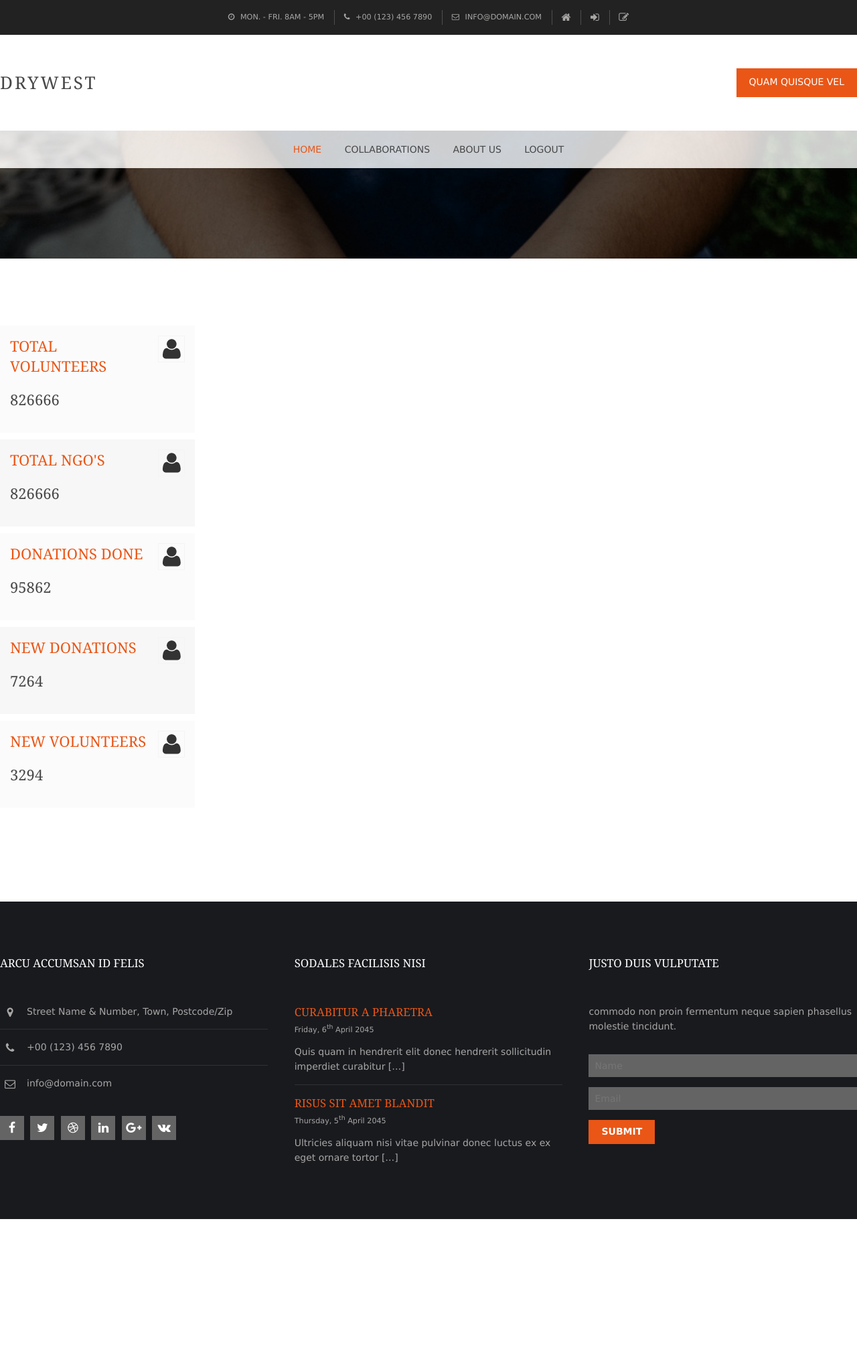
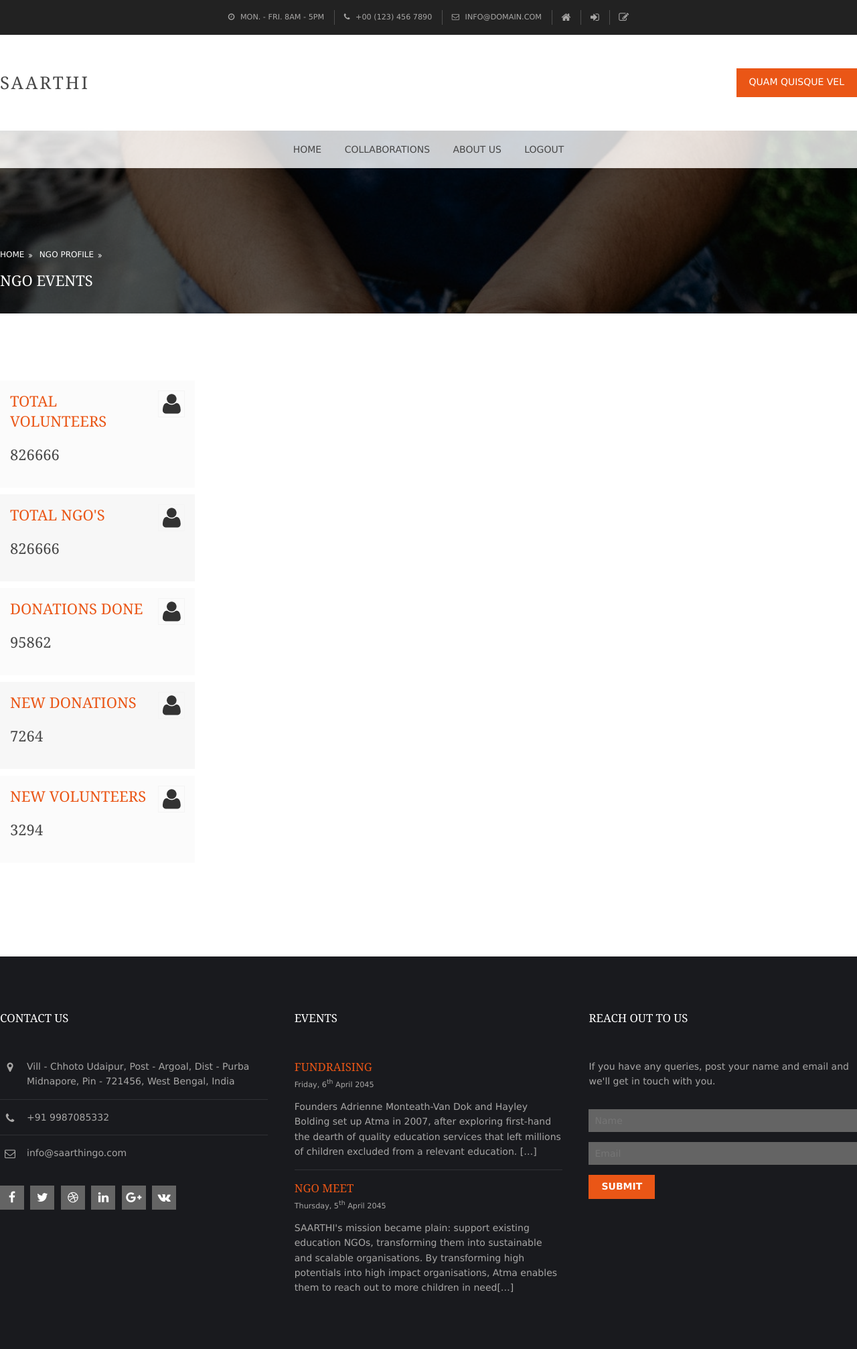
Before and after one commit to prakashjha18/IP-project, a PHP site: page /be-the-change/respngoevent.php in a window 1280 px wide. Shown: the whole page at 67% size. Before the commit the page ends 1820 px from the top, so only its background shows below. Run offline with PHP 8.4, Linux system fonts and the light colour scheme; the visitor is signed in with stand-in values (Sample User, id 1); data that the repository does not hold is empty.

Commit message:
minor fixes

```diff
--- a/donors.php
+++ b/donors.php
@@ -148,7 +148,7 @@ items a {
     <nav id="mainav" class="hoc clear">
       <!-- ################################################################################################ -->
       <ul class="clear">
-        <li class="active"><a href="index.php">Home</a></li>
+        <li><a href="index.php">Home</a></li>
         <li><a href="collaboration.html">Collaborations</a></li>
         <li><a href="about.html">About Us</a></li>
         <li><a href="pages/includes/logout.php">Logout</a></li>
--- a/layout/styles/layout.css
+++ b/layout/styles/layout.css
@@ -37,16 +37,18 @@ File: Layout CSS
 .grid-container1 {
   display: grid;
   grid-template-columns: 36% 36% 36%;
-  padding: 5px;
+  padding: 2px;
   height : ""
 
 }
 .grid-item1{
   border: 1px solid rgba(0, 0, 0, 0);
-  padding: 5px;
+  padding: 3px;
+  border-radius : 30px;
 }
 .first1	{
 	background-color: #E1E1E1;
+  border-radius: 40px;
 }
 .textwrap	{
 	background-color: #E1E1E1;
--- a/respngoevent.php
+++ b/respngoevent.php
@@ -126,7 +126,7 @@ $events=ngoevents($nid);
   <header id="header" class="hoc clear">
     <!-- ################################################################################################ -->
     <div id="logo" class="fl_left">
-      <h1><a href="../index.html">Drywest</a></h1>
+      <h1><a href="../index.html">SAARTHI</a></h1>
     </div>
     <div class="fl_right"><a class="btn" href="#">Quam quisque vel</a></div>
     <!-- ################################################################################################ -->
@@ -142,7 +142,7 @@ $events=ngoevents($nid);
     <nav id="mainav" class="hoc clear">
       <!-- ################################################################################################ -->
       <ul class="clear">
-        <li class="active"><a href="index.php">Home</a></li>
+        <li><a href="index.php">Home</a></li>
         <li><a href="collaboration.html">Collaborations</a></li>
         <li><a href="about.html">About Us</a></li>
         <li><a href="pages/includes/logout.php">Logout</a></li>
@@ -154,6 +154,11 @@ $events=ngoevents($nid);
   <!-- ################################################################################################ -->
   <div class="wrapper overlay">
     <div id="breadcrumb" class="hoc clear">
+      <ul>
+        <li><a href="#">HOME</a></li>
+        <li><a href="#">NGO PROFILE</a></li><BR><BR>
+      </ul>
+      <h5>NGO EVENTS</h5>
       <!-- ################################################################################################ -->
 
       <!-- ################################################################################################ -->
@@ -370,15 +375,15 @@ $events=ngoevents($nid);
   <footer id="footer" class="hoc clear">
     <!-- ################################################################################################ -->
     <div class="one_third first">
-      <h6 class="heading">Arcu accumsan id felis</h6>
+      <h6 class="heading">CONTACT US</h6>
       <ul class="nospace btmspace-30 linklist contact">
         <li><i class="fa fa-map-marker"></i>
           <address>
-          Street Name &amp; Number, Town, Postcode/Zip
+          Vill - Chhoto Udaipur, Post - Argoal, Dist - Purba Midnapore, Pin - 721456, West Bengal, India
           </address>
         </li>
-        <li><i class="fa fa-phone"></i> +00 (123) 456 7890</li>
-        <li><i class="fa fa-envelope-o"></i> info@domain.com</li>
+        <li><i class="fa fa-phone"></i> +91 9987085332</li>
+        <li><i class="fa fa-envelope-o"></i> info@saarthingo.com</li>
       </ul>
       <ul class="faico clear">
         <li><a class="faicon-facebook" href="#"><i class="fa fa-facebook"></i></a></li>
@@ -390,32 +395,32 @@ $events=ngoevents($nid);
       </ul>
     </div>
     <div class="one_third">
-      <h6 class="heading">Sodales facilisis nisi</h6>
+      <h6 class="heading">EVENTS</h6>
       <ul class="nospace linklist">
         <li>
           <article>
-            <h2 class="nospace font-x1"><a href="#">Curabitur a pharetra</a></h2>
+            <h2 class="nospace font-x1"><a href="#">Fundraising</a></h2>
             <time class="font-xs block btmspace-10" datetime="2045-04-06">Friday, 6<sup>th</sup> April 2045</time>
-            <p class="nospace">Quis quam in hendrerit elit donec hendrerit sollicitudin imperdiet curabitur [&hellip;]</p>
+            <p class="nospace">Founders Adrienne Monteath-Van Dok and Hayley Bolding set up Atma in 2007, after exploring first-hand the dearth of quality education services that left millions of children excluded from a relevant education. [&hellip;]</p>
           </article>
         </li>
         <li>
           <article>
-            <h2 class="nospace font-x1"><a href="#">Risus sit amet blandit</a></h2>
+            <h2 class="nospace font-x1"><a href="#">NGO meet</a></h2>
             <time class="font-xs block btmspace-10" datetime="2045-04-05">Thursday, 5<sup>th</sup> April 2045</time>
-            <p class="nospace">Ultricies aliquam nisi vitae pulvinar donec luctus ex ex eget ornare tortor [&hellip;]</p>
+            <p class="nospace">SAARTHI's mission became plain: support existing education NGOs, transforming them into sustainable and scalable organisations. By transforming high potentials into high impact organisations, Atma enables them to reach out to more children in need[&hellip;]</p>
           </article>
         </li>
       </ul>
     </div>
     <div class="one_third">
-      <h6 class="heading">Justo duis vulputate</h6>
-      <p class="nospace btmspace-30">commodo non proin fermentum neque sapien phasellus molestie tincidunt.</p>
+      <h6 class="heading">Reach Out To Us</h6>
+      <p class="nospace btmspace-30">If you have any queries, post your name and email and we'll get in touch with you.</p>
       <form method="post" action="#">
         <fieldset>
           <legend>Newsletter:</legend>
-          <input class="btmspace-15" type="text" value="" placeholder="Name">
-          <input class="btmspace-15" type="text" value="" placeholder="Email">
+          <input class="btmspace-15" type="text" value="" placeholder="Name" SAARTHI="Name">
+          <input class="btmspace-15" type="text" value="" placeholder="Email" SAARTHI="Email">
           <button type="submit" value="submit">Submit</button>
         </fieldset>
       </form>
--- a/volunteers.php
+++ b/volunteers.php
@@ -153,7 +153,7 @@ items a {
     <nav id="mainav" class="hoc clear">
       <!-- ################################################################################################ -->
       <ul class="clear">
-        <li class="active"><a href="index.php">Home</a></li>
+        <li><a href="index.php">Home</a></li>
         <li><a href="collaboration.html">Collaborations</a></li>
         <li><a href="about.html">About Us</a></li>
         <li><a href="pages/includes/logout.php">Logout</a></li>
```
Also changed, not shown: add-donation.php (+8 -7 lines), add-event.php (+8 -7 lines), ngo.php (+16 -14 lines), respngodonation.php (+20 -15 lines).
